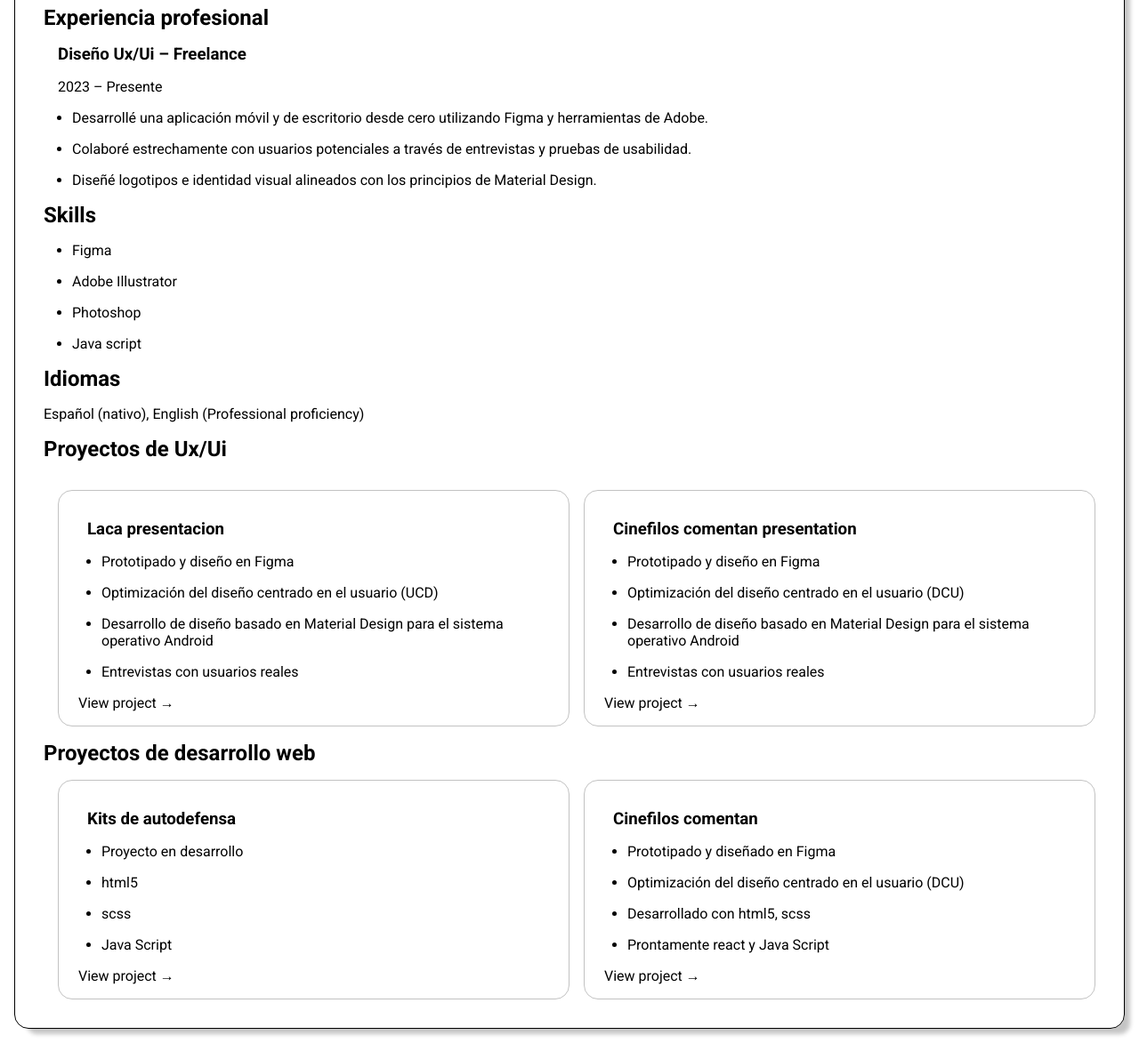
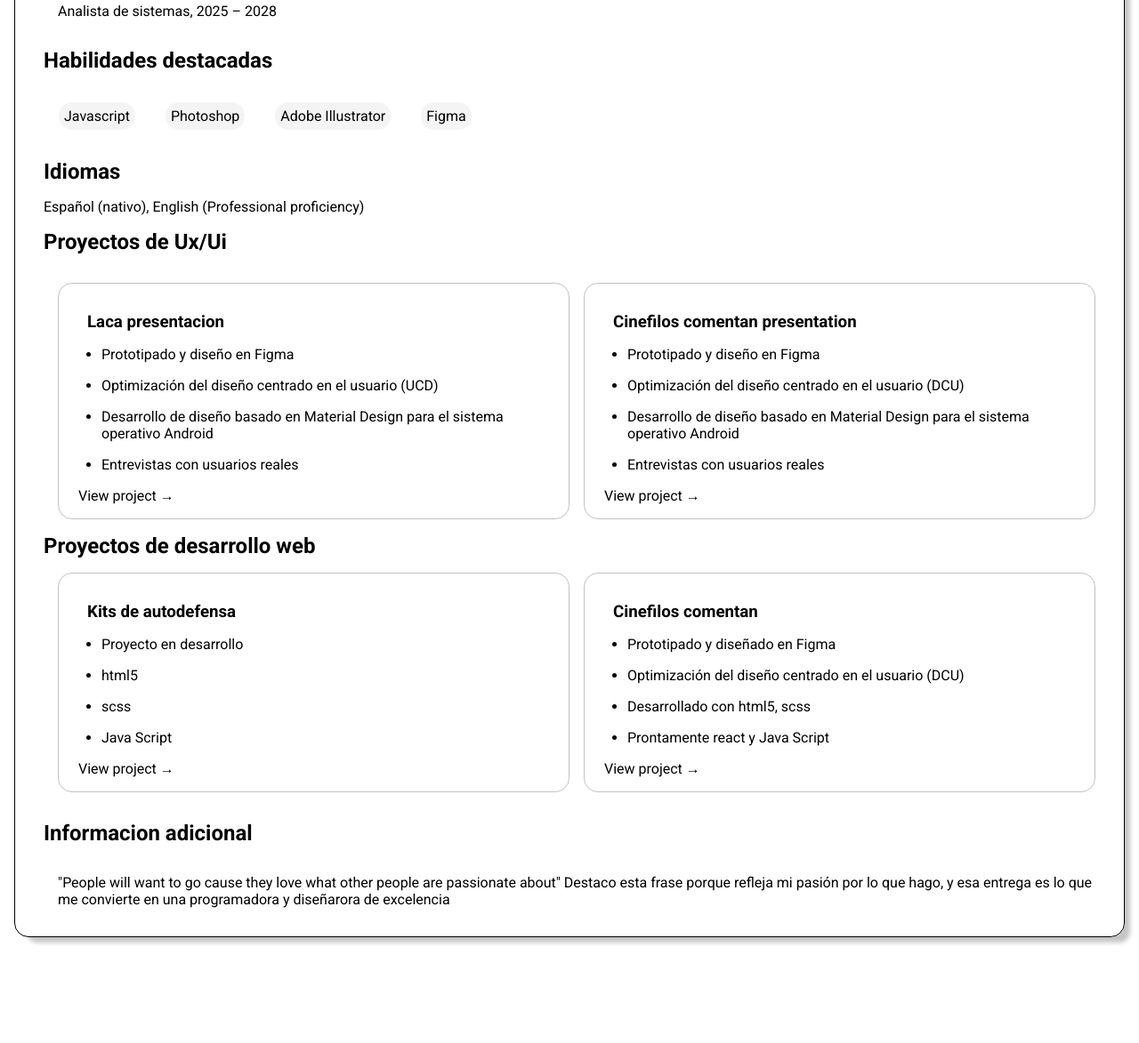
Before and after one commit to KiddowNatalia/cv---Natalia-Belen-Ochoa, a website: page index.html in a window 1280 px wide. Shown: the part 307-1480 px from the top of the page at 89% size. After the commit the page ends 1377 px from the top, so only its background shows below. Drawn offline with Linux system fonts and the light colour scheme.

Commit message:
terminado el cv

```diff
--- a/index.html
+++ b/index.html
@@ -14,7 +14,7 @@
         <p><img class="logo" src="./multimedia/whatsapp.webp" alt="">+54 1123167403</p>
       </div>
       <div class="navBar__summary">
-        <p>Soy una persona altamente motivada, con una sólida ética de trabajo y un fuerte compromiso con el aprendizaje continuo. Mis experiencias previas me han enseñado la importancia de la precisión, la organización y la comunicación clara. Me adapto con rapidez a nuevas herramientas tecnológicas y estoy dispuesto/a a dedicar el tiempo necesario para dominar nuevos procesos y sistemas.</p>
+        <p>Soy una persona altamente motivada, con una sólida ética de trabajo y un fuerte compromiso con el aprendizaje continuo. Mis experiencias previas me han enseñado la importancia de la precisión, la organización y la comunicación clara. Me adapto con rapidez a nuevas herramientas tecnológicas y estoy dispuesta a dedicar el tiempo necesario para dominar nuevos procesos y sistemas.</p>
       </div>
     </header>
     <section class="items">
@@ -25,40 +25,27 @@
       </div>
     </section>
     <section class="items">
-      <h2>Experiencia profesional</h2>
-      <div class="item">
-        <h3>Diseño Ux/Ui – Freelance</h3>
-        <p>2023 – Presente</p>
-        <ul>
-          <li>Desarrollé una aplicación móvil y de escritorio desde cero utilizando Figma y herramientas de Adobe.</li>
-          <li>Colaboré estrechamente con usuarios potenciales a través de entrevistas y pruebas de usabilidad.</li>
-          <li>Diseñé logotipos e identidad visual alineados con los principios de Material Design.</li>
-        </ul>
       </div>
     </section>
     <section class="items">
-      <h2 >Skills</h2>
-      <div class="item">
-        <ul class="skills">
-          <li>Figma</li>
-          <li>Adobe Illustrator</li>
-          <li>Photoshop</li>
-          <li>Java script</li>
-        </ul>
+      <h2 >Habilidades destacadas</h2>
+      <div class="itemHabilidades">
+        <p class="habilidad">Javascript</p>
+        <p class="habilidad">Photoshop</p>
+        <p class="habilidad">Adobe Illustrator</p>
+        <p class="habilidad">Figma</p>
       </div>
-
     </section>
     <section class="items">
       <h2>Idiomas</h2>
       <p>Español (nativo), English (Professional proficiency)</p>
     </section>
     <!-- TARJETAS -->
-
-    <section class="projects">  <!--CONTENEDOR PADRE DE LAS CARDS -->
+    <section class="projects">
             <h2>Proyectos de Ux/Ui</h2>
-            <div class="hovercard"> <!--CONTENEDOR PADRE DE TODAS LAS CARDS-->
+            <div class="hovercard">
               <div class="cardsUxUi">
-            <div class="project-cards hovercard"> <!--CONTENEDOR PADRE DE LA PRIMER CARD-->
+                <div class="project-cards hovercard">
                   <div>
                     <h3>Laca presentacion</h3>
                     <ul>
@@ -70,7 +57,7 @@
                   <a class="lacaUxUi" href="https://www.figma.com/proto/Ev2L0HcPpF1xb0qasjvRKI/Presentaci%C3%B3n-LACA?page-id=0%3A1&node-id=519-2&p=f&viewport=666%2C42%2C0.02&t=FbDSbOXBZZE9LziC-1&scaling=contain&content-scaling=fixed&starting-point-node-id=519%3A2">View project →</a>
                 </div>
               </div>
-            <div class="project-cards hovercard"> <!--CONTENEDOR PADRE DE LA SEGUNDA CARD-->
+                <div class="project-cards hovercard">
                   <div>
                     <h3>Cinefilos comentan presentation</h3>
                     <ul>
@@ -85,7 +72,6 @@
               </div>
               <h2 class="devTitle">Proyectos de desarrollo web</h2>
               <div class="webDeveloper">
-
                 <div class="project-cards hovercard">
                   <div>
                       <h3>Kits de autodefensa</h3>
@@ -94,7 +80,6 @@
                         <li>html5</li>
                         <li>scss</li>
                         <li>Java Script</li>
-
                       </ul>
                     <a class="lacaUxUi" href="https://github.com/KiddowNatalia/kitsautodefensa">View project →</a>
                   </div>
@@ -110,14 +95,15 @@
                       </ul>
                       <a class="lacaUxUi" href="https://github.com/KiddowNatalia/PF-Ochoa.io">View project →</a>
                   </div>
-        </div><!--CONTENEDOR PADRE DE LA PRIMER CARD-->
                 </div>
               </div>
-
-
-
-
-    </section> <!--CONTENEDOR PADRE -->
-     <!-- TARJETAS -->
+            </div>
+            <h2>Informacion adicional</h2>
+            <div class="item">
+              <p>"People will want to go cause they love what other people are passionate about"
+                Destaco esta frase porque refleja mi pasión por lo que hago, y esa entrega es lo que me convierte en
+                una programadora y diseñarora de excelencia</p>
+            </div>
+    </section>
 </body>
 </html>
--- a/scss/_projectcards.scss
+++ b/scss/_projectcards.scss
@@ -70,6 +70,7 @@ a{
 }
 .item{
     width: 100%;
+    @include flexBox (flex, column,start, start);
     @media (max-width: 480px) {
         @include flexBox (flex, column,start, start);
         text-align: start;
@@ -77,3 +78,18 @@ a{
         margin: 0;
     }
 }
+p {
+    &.habilidad{
+    border: solid rgb(255, 255, 255) 1px;
+    border-radius: 1rem;
+    padding: 6px;
+    background-color: #f4f4f5;
+    @include flexBox (flex, row,start, start);
+    }
+}
+.itemHabilidades{
+    @include flexBox (flex, row,start, start);
+    @media (max-width: 480px) {
+        @include flexBox (flex, column,start, start);
+            }
+}
```
Also changed, not shown: css/main.css. Lines whose indentation alone changed are shown as unchanged.
